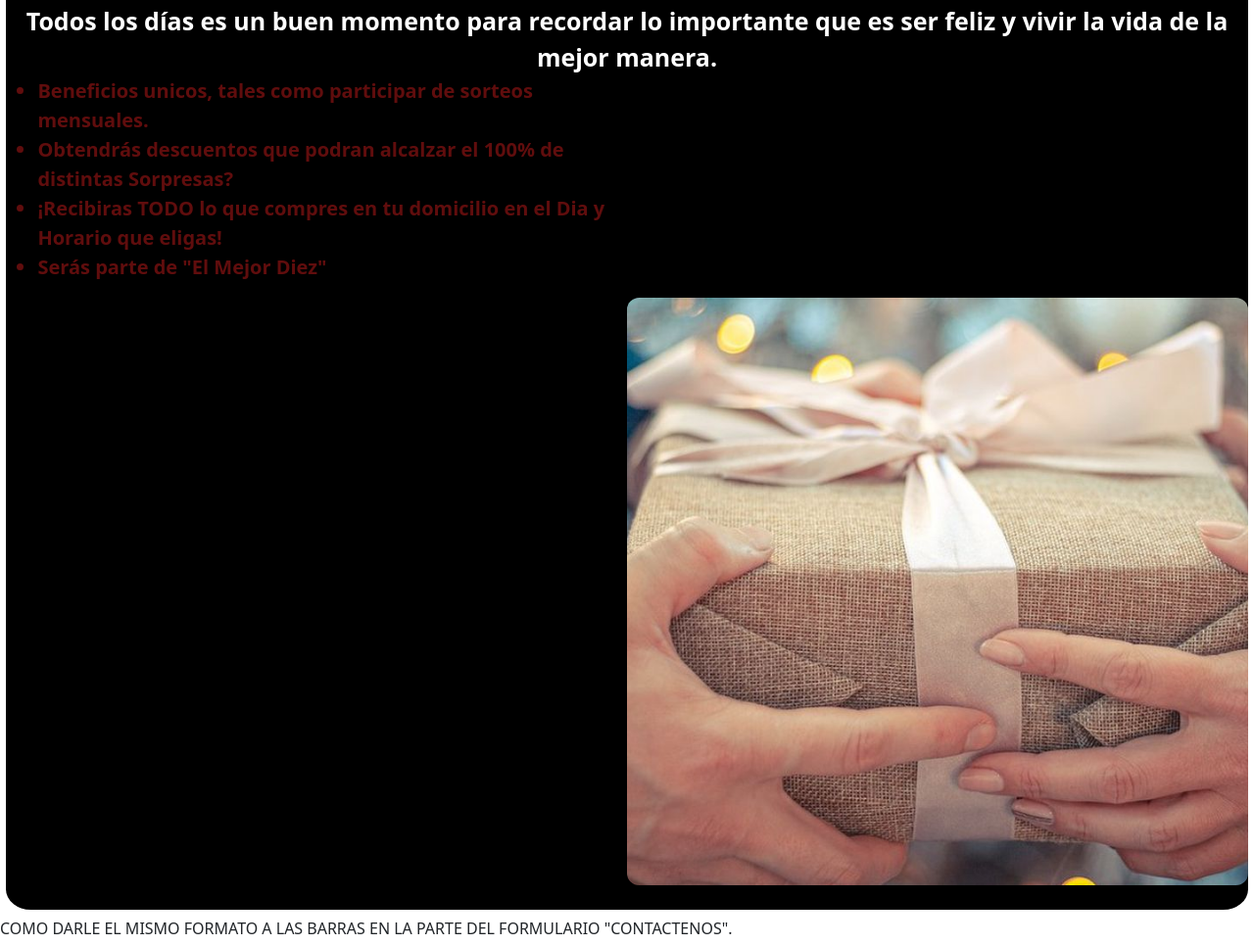
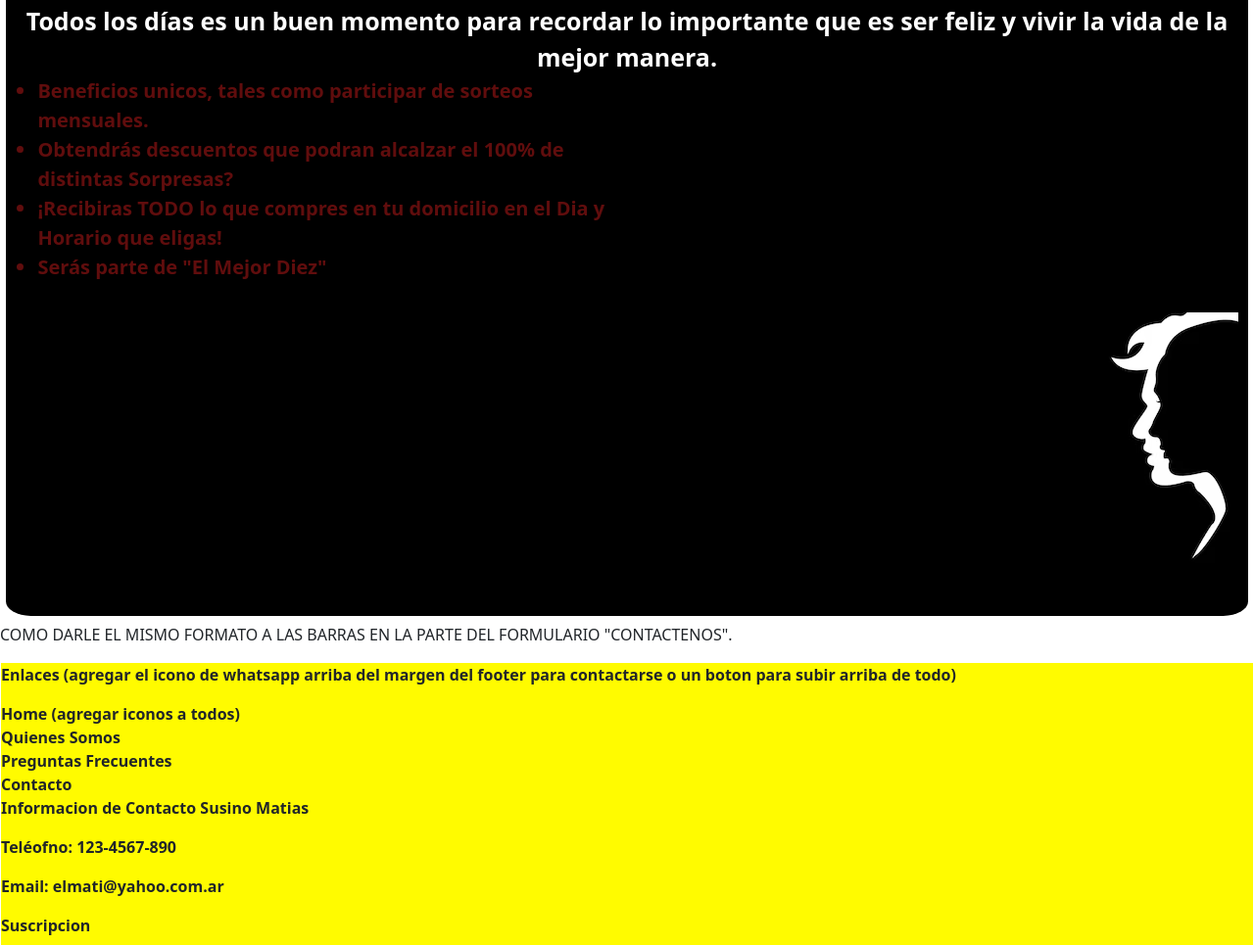
Before and after one commit to susinomatias/repositorio-Susino-Matias, a plain HTML site: page index.html in a window 1280 px wide. Shown: the part 855-1820 px from the top of the page at 98% size. Drawn offline with nearby package versions, Linux system fonts and the light colour scheme.

Commit message:
cambio de fotos

```diff
--- a/css/style.css
+++ b/css/style.css
@@ -26,7 +26,6 @@
     background-color: white;
 
 }
-
 
 
 /*ESTILO DEL TITULO H1*/
@@ -75,13 +74,6 @@
     color: rgb(0, 0, 0);
 }
 
-
-/* ESTE CODIGO ES EL QUE HACE QUE LA BARRA DE NAVEGACION SE MUEVA JUNTO A LA PAGINA*/
-.container-fluid {
-    position: fixed;
-    z-index: 100;
-    background: linear-gradient(rgb(255, 251, 0), rgb(255, 255, 255));
-}
 
 
 
@@ -185,21 +177,22 @@
 .estilo-h2 {
     color: rgb(255, 251, 0);;
     display: block;
+    color: white;
 }
 
 
 /*ESTE CODIGO LE DA ESTILO A LA FOTO DE PORQUE ELEGIRNOS*/
 .estilo-div2 {
-    background-image: url(elegirnos.jpg);
-    background-repeat: repeat;
+    background-image: url(porqueelegirnos.png);
+    background-repeat: no-repeat;
     background-position: center;
-    background-size: cover;
     display: block;
-    margin-left: 50%;
+    margin-left: 70%;
     max-width: 700px;
-    height: 600px;
+    height: 300px;
     position: relative;
     border-radius: 2%;
+
 }
 
 
--- a/index.html
+++ b/index.html
@@ -21,16 +21,17 @@
         </script>
 
 
-    <header>
-        <h1 class="estilo-h1">SOYMA</h1>
-    </header>
-
 
 
 
 
 
     <nav class="navbar navbar-expand-lg bg-light">
+
+        <header>
+            <h1 class="estilo-h1">SOYMA</h1>
+        </header>
+
 
         <div class="container-fluid">
             <a class="navbar-brand"
@@ -85,7 +86,6 @@
                 </ul>
             </div>
         </div>
-
 
     </nav>
 
```
Also changed, not shown: contactanos.html (+6 -4 lines), css/porqueelegirnos.png (added).
